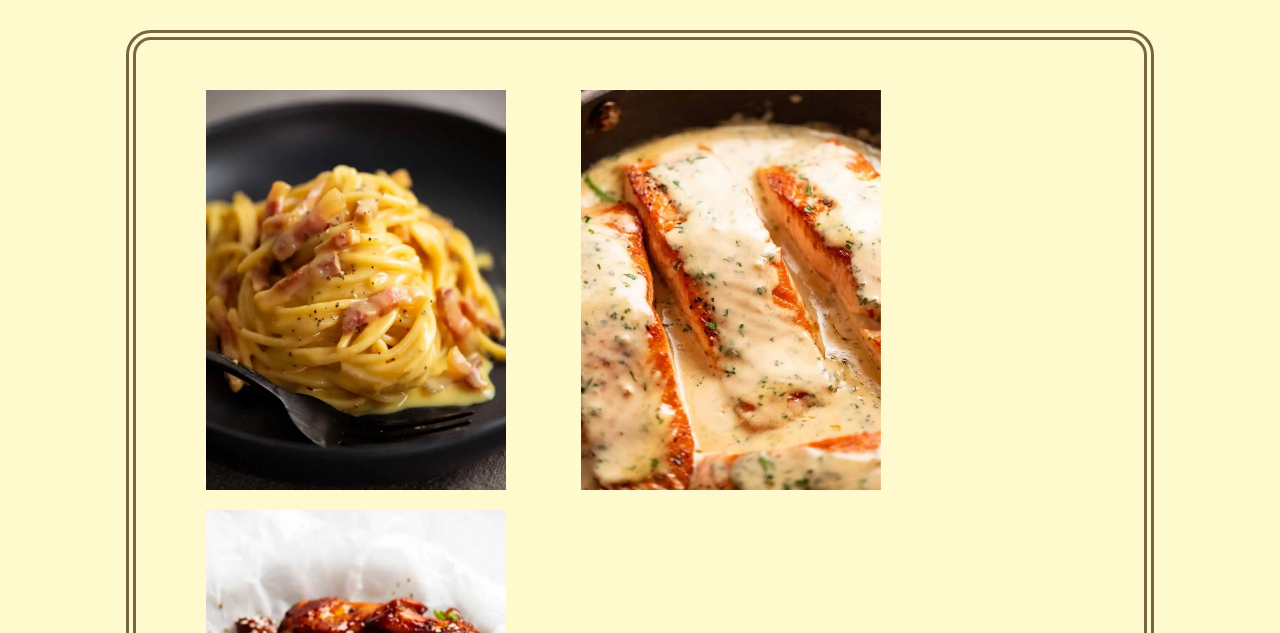
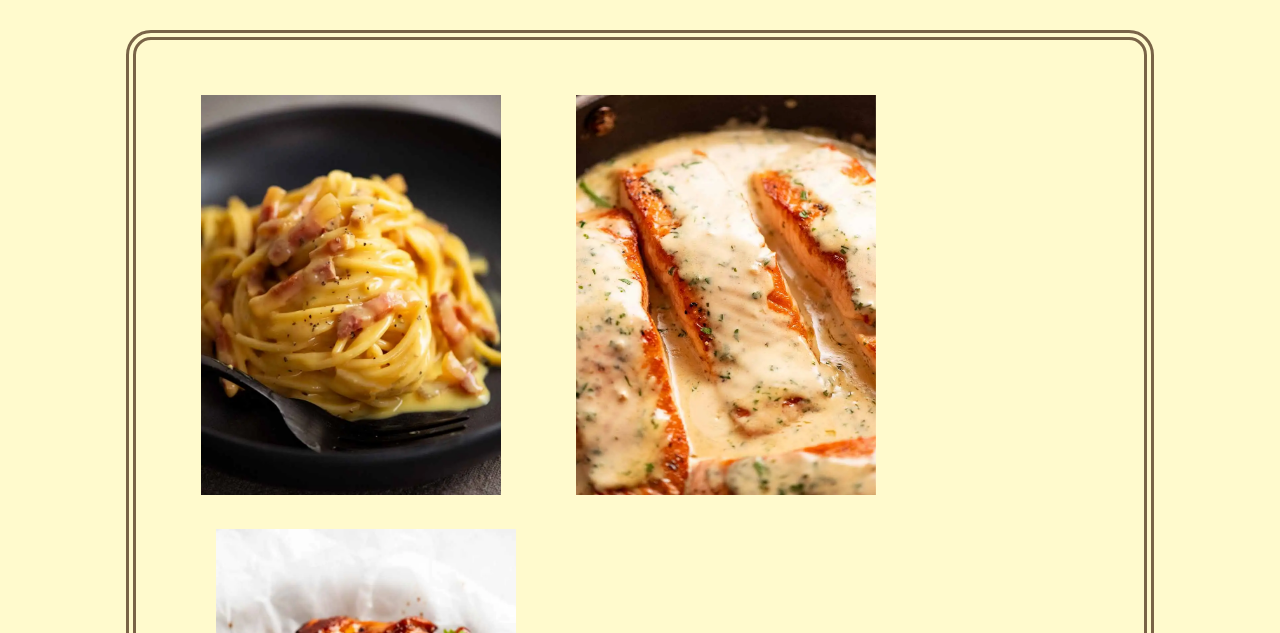
Before and after one commit to cptnri/odin-recipes, a plain HTML site: page index.html in a window 1280 px wide. Shown: the part 167-800 px from the top of the page. Drawn offline with Linux system fonts and the light colour scheme.

Commit message:
Fixed a bug. Finished the project for real this time

```diff
--- a/style.css
+++ b/style.css
@@ -12,8 +12,7 @@ body {
 .image {
 	width: 300px;
 	height: 400px;
-	margin-left: 40px;
-	margin-right: 35px;
+
 	margin-top: 20px;
 	opacity: 1;
 	transition: .5s ease;
@@ -26,6 +25,11 @@ body {
 	border-style: double;
 	padding: 30px;
 	width: 75%;
+}
+.content::after {
+  content: "";
+  clear: both;
+  display: table;
 }
 h4 {
 	color: #796347;
@@ -51,7 +55,7 @@ a:active {
 	color: #796347;
 	background-color: transparent;
 	text-decoration: underline;
-	}
+}
 .carbonara {
 	top: 50%;
 	left: 25%;
@@ -60,13 +64,18 @@ a:active {
 	position: absolute;
 	transform: translate(-50%, -50%);
 	-ms-transform: translate(-50%, -50%);
+
+
+}
+#img3 {
+	top: 50%;
+	left: 75%;
 }
 #img2 {
-	float: left;
+    top: 50%;
+	left: 50%;
 }
-#img1 {
-	float: left;
-}
+
 .salmon {
 	top: 50%;
 	left: 50%;
@@ -84,6 +93,27 @@ a:active {
 	position: absolute;
 	transform: translate(-50%, -50%);
 	-ms-transform: translate(-50%, -50%);
+}
+.crbOverlay {
+    float: left;
+    width: 300px;
+    padding: 5px;
+    margin-left: 30px;
+	margin-right: 35px;
+}
+.slmOverlay {
+    float: left;
+    width: 300px;
+    padding: 5px;
+    margin-left: 30px;
+	margin-right: 25px;
+}
+.chckOverlay{
+    float: left;
+    width: 300px;
+    padding: 5px;
+    margin-left: 45px;
+	margin-right: 30px;
 }
 .crbOverlay:hover #img1 {
 	opacity: 0.3;
```
